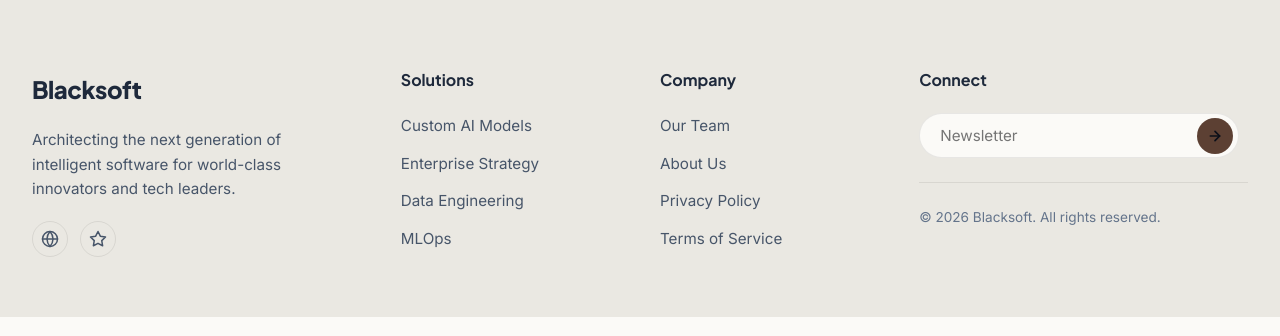
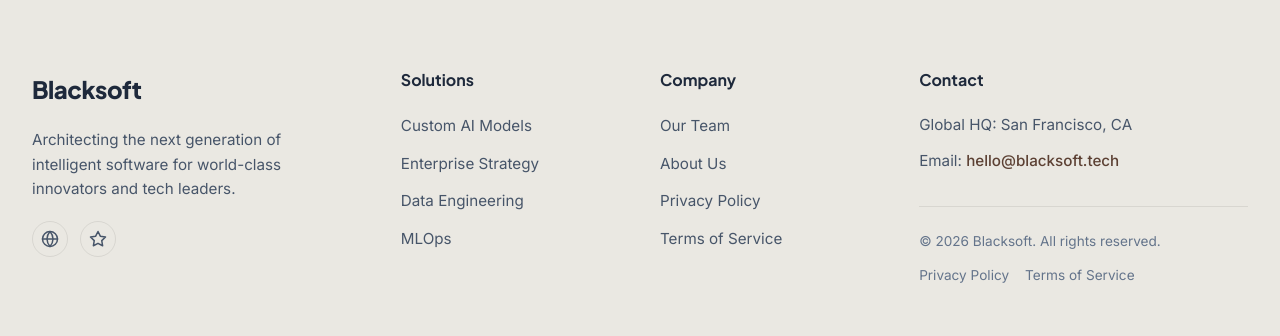
Before and after one commit to mdnaeemmiah/blacksoft-frontend, a Next.js app: page /team in a window 1280 px wide. Shown: the part 1010-1346 px from the top of the page. Built offline with nearby package versions, Linux system fonts and the light colour scheme; no server answers.

Commit message:
fix: Unify footer layout to display location and contact info, removing the non-functional newsletter subscription box

```diff
--- a/src/components/Footer.tsx
+++ b/src/components/Footer.tsx
@@ -1,6 +1,6 @@
 'use client';
 
-import React, { useState } from 'react';
+import React from 'react';
 import Link from 'next/link';
 import { usePathname } from 'next/navigation';
 import styles from './Footer.module.css';
@@ -10,19 +10,10 @@ export default function Footer() {
   const currentYear = new Date().getFullYear();
   const pathname = usePathname();
   const isSubPage = pathname === '/solutions' || pathname === '/about' || pathname === '/technology' || pathname === '/team';
-  const [emailInput, setEmailInput] = useState('');
   const footerDesc = useSiteConfig('footer.description');
   const footerEmail = useSiteConfig('footer.email');
   const footerLocation = useSiteConfig('footer.location');
   const footerCopy = useSiteConfig('footer.copyright');
-
-  const handleSubscribe = (e: React.FormEvent) => {
-    e.preventDefault();
-    if (emailInput.trim()) {
-      alert(`Subscribed: ${emailInput}`);
-      setEmailInput('');
-    }
-  };
 
   return (
     <footer className={styles.footer}>
@@ -97,44 +88,21 @@ export default function Footer() {
 
         {/* Links Column 3: Contact / Connect */}
         <div className={styles.contactCol}>
-          <h3 className={styles.colTitle}>{isSubPage ? "Connect" : "Contact"}</h3>
+          <h3 className={styles.colTitle}>Contact</h3>
 
-          {isSubPage ? (
-            <div className={styles.connectContainer}>
-              <form onSubmit={handleSubscribe} className={styles.newsletterForm}>
-                <input
-                  type="email"
-                  placeholder="Newsletter"
-                  value={emailInput}
-                  onChange={(e) => setEmailInput(e.target.value)}
-                  required
-                  className={styles.newsletterInput}
-                />
-                <button type="submit" className={styles.newsletterBtn} aria-label="Subscribe">
-                  <svg xmlns="http://www.w3.org/2000/svg" viewBox="0 0 24 24" fill="none" stroke="currentColor" strokeWidth="2.5" strokeLinecap="round" strokeLinejoin="round" className={styles.btnArrow}>
-                    <line x1="5" y1="12" x2="19" y2="12" />
-                    <polyline points="12 5 19 12 12 19" />
-                  </svg>
-                </button>
-              </form>
-            </div>
-          ) : (
           <ul className={styles.contactList}>
             <li className={styles.contactItem}>{footerLocation}</li>
             <li className={styles.contactItem}>
               Email: <a href={`mailto:${footerEmail}`} className={styles.email}>{footerEmail}</a>
             </li>
           </ul>
-          )}
 
           <div className={styles.bottomMeta}>
             <p className={styles.copy}>&copy; {currentYear} {footerCopy}</p>
-            {!isSubPage && (
             <div className={styles.legal}>
               <Link href="#" className={styles.legalLink}>Privacy Policy</Link>
               <Link href="#" className={styles.legalLink}>Terms of Service</Link>
             </div>
-            )}
           </div>
         </div>
 
```
Lines whose indentation alone changed are shown as unchanged.
